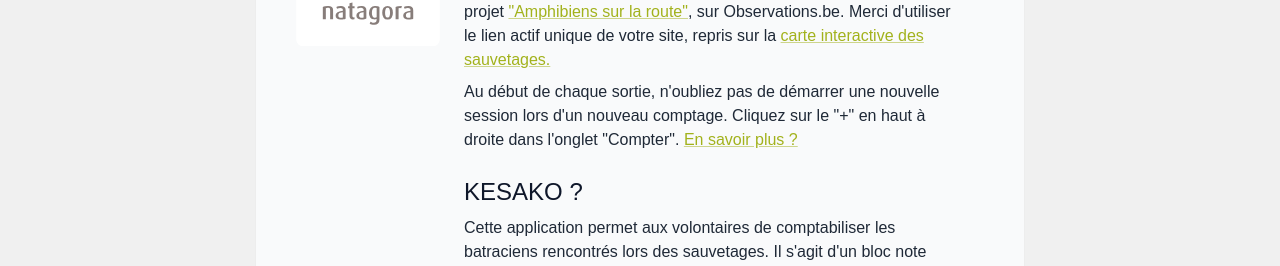
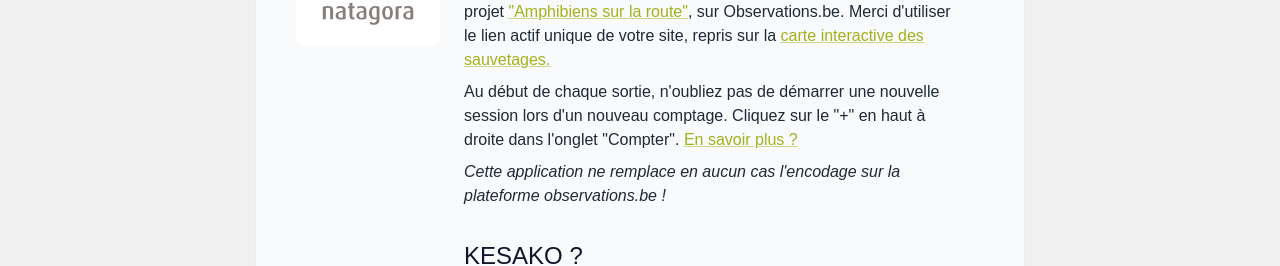
Before and after one commit to lebolnobel/rainne-obs, a React (Vite) app: page / in a window 1280 px wide. Shown: the part 320-586 px from the top of the page. Built offline with nearby package versions, Linux system fonts and the light colour scheme; a web font is replaced by a local one.

Commit message:
feat: update copy before sharing to volunteers (copywriting)

```diff
--- a/src/app/components/Home.tsx
+++ b/src/app/components/Home.tsx
@@ -49,7 +49,7 @@ const Home = (): React.ReactNode => {
                     carte interactive des sauvetages.
                   </a>
                 </p>
-                <p>
+                <p className="pb-2">
                   Au début de chaque sortie, n'oubliez pas de démarrer une
                   nouvelle session lors d'un nouveau comptage. Cliquez sur le
                   "+" en haut à droite dans l'onglet "Compter".{' '}
@@ -60,6 +60,13 @@ const Home = (): React.ReactNode => {
                   >
                     En savoir plus ?
                   </NavLink>
+                </p>
+
+                <p className="pb-2">
+                  <em>
+                    Cette application ne remplace en aucun cas l'encodage sur la
+                    plateforme observations.be !
+                  </em>
                 </p>
               </div>
             </div>
```
